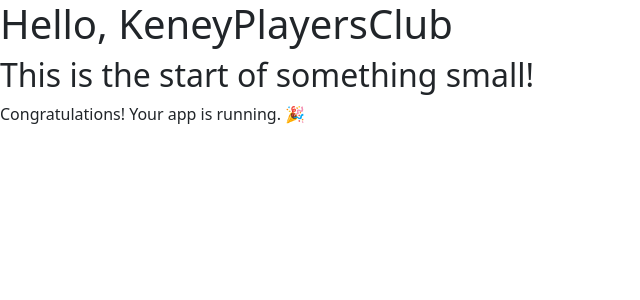
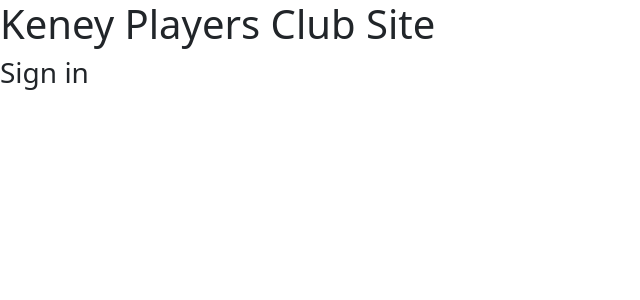
Before and after one commit to winterb721/KPPC, an Angular app: page /signin in a window 1280 px wide. Before the commit this address led to /. Shown: the top 300 px of the page, without its empty margins (0-640 px from the left). Built offline with nearby package versions, Linux system fonts and the light colour scheme.

Commit message:
added signin component

```diff
--- a/package.json
+++ b/package.json
@@ -18,6 +18,9 @@
     "@angular/platform-browser": "^17.3.0",
     "@angular/platform-browser-dynamic": "^17.3.0",
     "@angular/router": "^17.3.0",
+    "bootstrap": "^5.3.3",
+    "bootstrap-icons": "^1.11.3",
+    "jquery": "^3.7.1",
     "rxjs": "~7.8.0",
     "tslib": "^2.3.0",
     "zone.js": "~0.14.3"
--- a/src/app/app.component.html
+++ b/src/app/app.component.html
@@ -1,3 +1 @@
-<h1>Hello, {{ title }}</h1>
-<h2>This is the start of something small!</h2>
-<p>Congratulations! Your app is running. 🎉</p>
+<router-outlet></router-outlet>
--- a/src/app/app.component.ts
+++ b/src/app/app.component.ts
@@ -1,10 +1,11 @@
 import { Component } from '@angular/core';
 import { RouterOutlet } from '@angular/router';
+import { SigninComponent } from './signin/signin.component';
 
 @Component({
   selector: 'app-root',
   standalone: true,
-  imports: [RouterOutlet],
+  imports: [RouterOutlet, SigninComponent],
   templateUrl: './app.component.html',
   styleUrl: './app.component.css'
 })
--- a/src/app/app.routes.ts
+++ b/src/app/app.routes.ts
@@ -1,3 +1,7 @@
 import { Routes } from '@angular/router';
+import { SigninComponent } from './signin/signin.component';
 
-export const routes: Routes = [];
+export const routes: Routes = [
+     {path:'', redirectTo: 'signin', pathMatch: 'full'},
+     {path:'signin', component:SigninComponent}
+    ];
--- /dev/null
+++ b/src/app/signin/signin.component.html
@@ -0,0 +1,2 @@
+<h1>Keney Players Club Site</h1>
+<h3>Sign in</h3>
```
Also changed, not shown: src/app/signin/signin.component.ts (added, +12 -0 lines), src/app/signin/signin.component.css (added), 2 other files (tests, documents, lock files or other folders).
